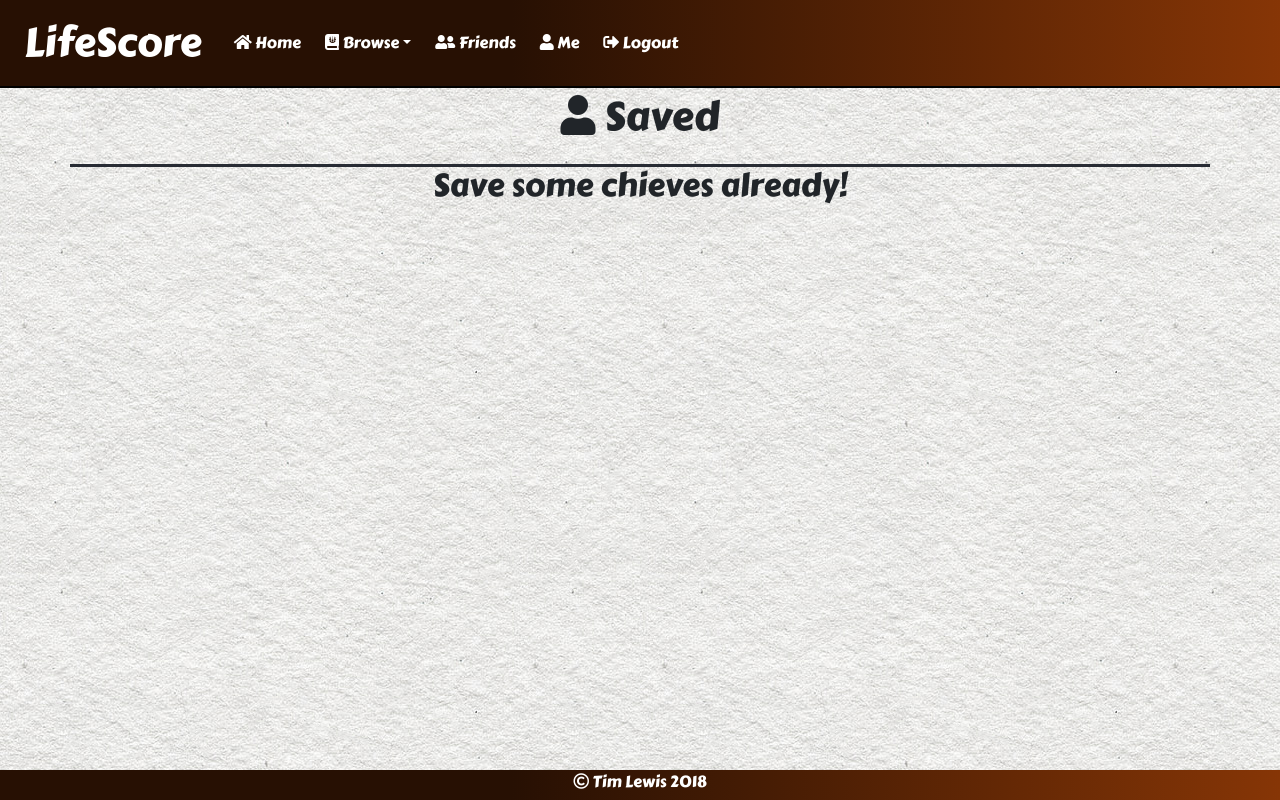
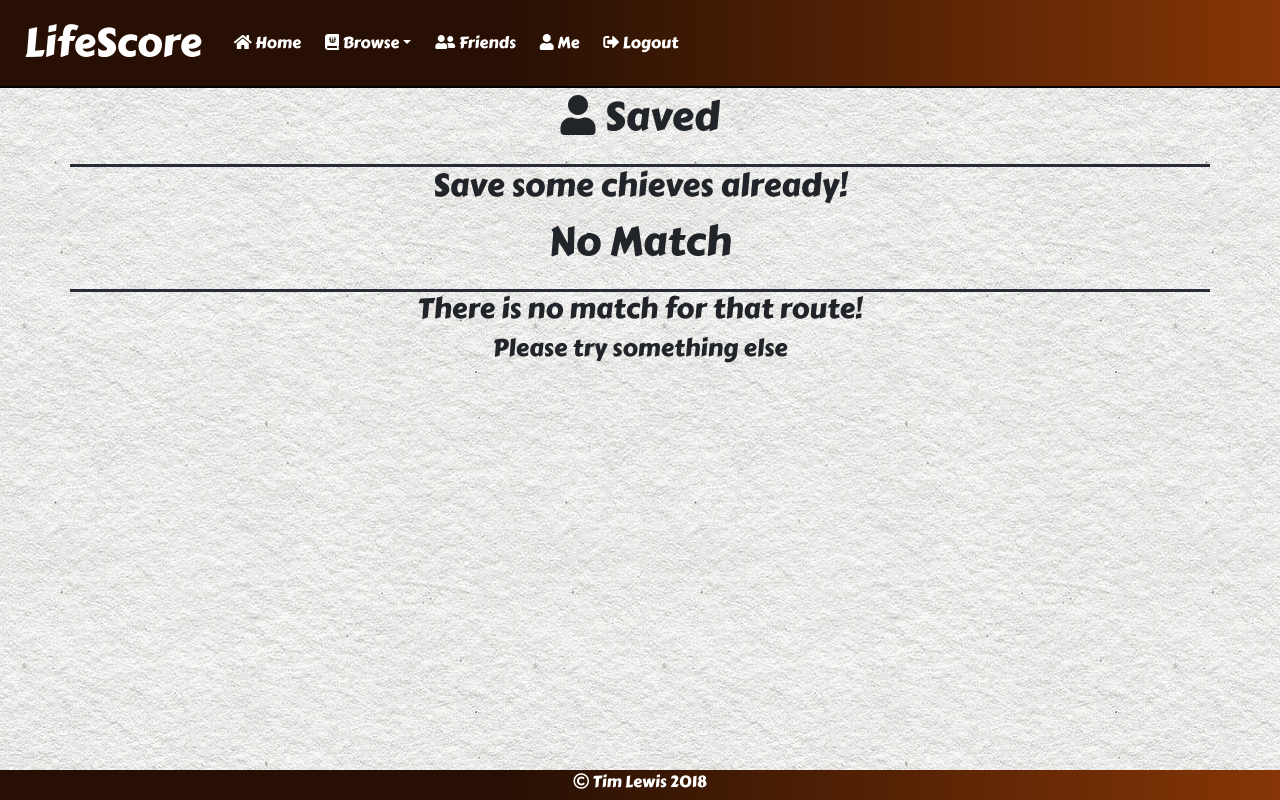
Before and after one commit to GunFightingYeti/LifeScore, a React (Create React App) app in the folder client/: page /saved in a window 1280 px wide. Built offline with nearby package versions, Linux system fonts and the light colour scheme.

Commit message:
Added NoMatch route

```diff
--- a/client/src/App.js
+++ b/client/src/App.js
@@ -15,6 +15,7 @@ import Browse from './components/Browse';
 import Stats from './components/Stats';
 import Saved from './components/Saved';
 import Footer from './components/Footer';
+import NoMatch from './components/NoMatch';
 
 import './App.css';
 
@@ -42,6 +43,9 @@ class App extends Component {
 
             <Route exact path="/stats" component={Stats} />
             <Route exact path="/saved" component={Saved} />
+
+            <Route component={NoMatch} />
+
         </Wrapper>
         <Footer/>
 
--- /dev/null
+++ b/client/src/components/NoMatch/index.js
@@ -0,0 +1,25 @@
+import React from "react";
+
+function NoMatch() {
+  return (
+    <div className="container">
+        <div className="row">
+
+            <div className="pageTitle">
+                <h1>No Match</h1>
+            </div>
+
+        </div>
+
+        <div className="row3">
+            <div className="col-12">
+                <h3>There is no match for that route!</h3>
+                <h4>Please try something else</h4>
+
+            </div>
+        </div>
+    </div>
+    );
+}
+
+export default NoMatch;
```
